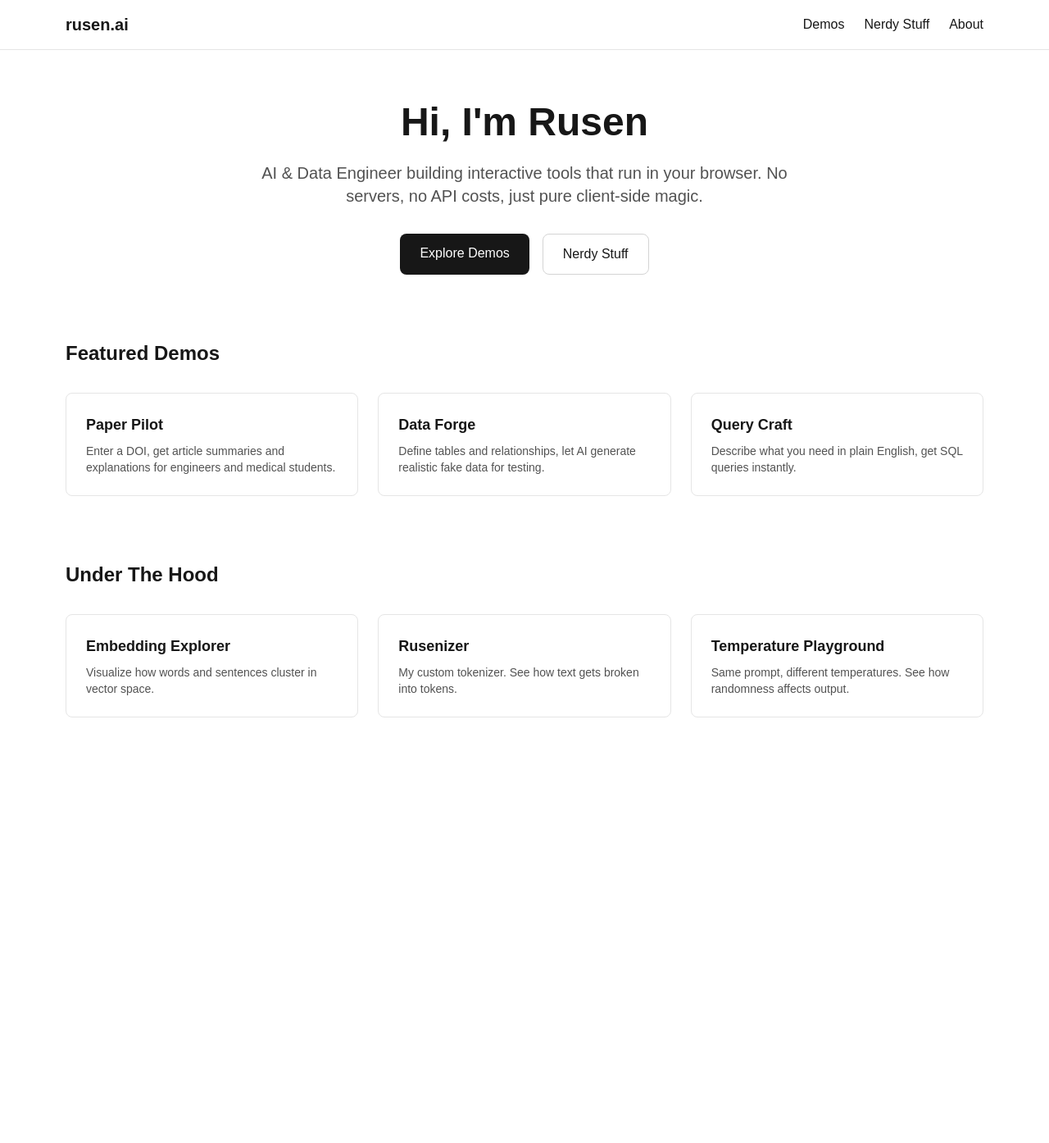
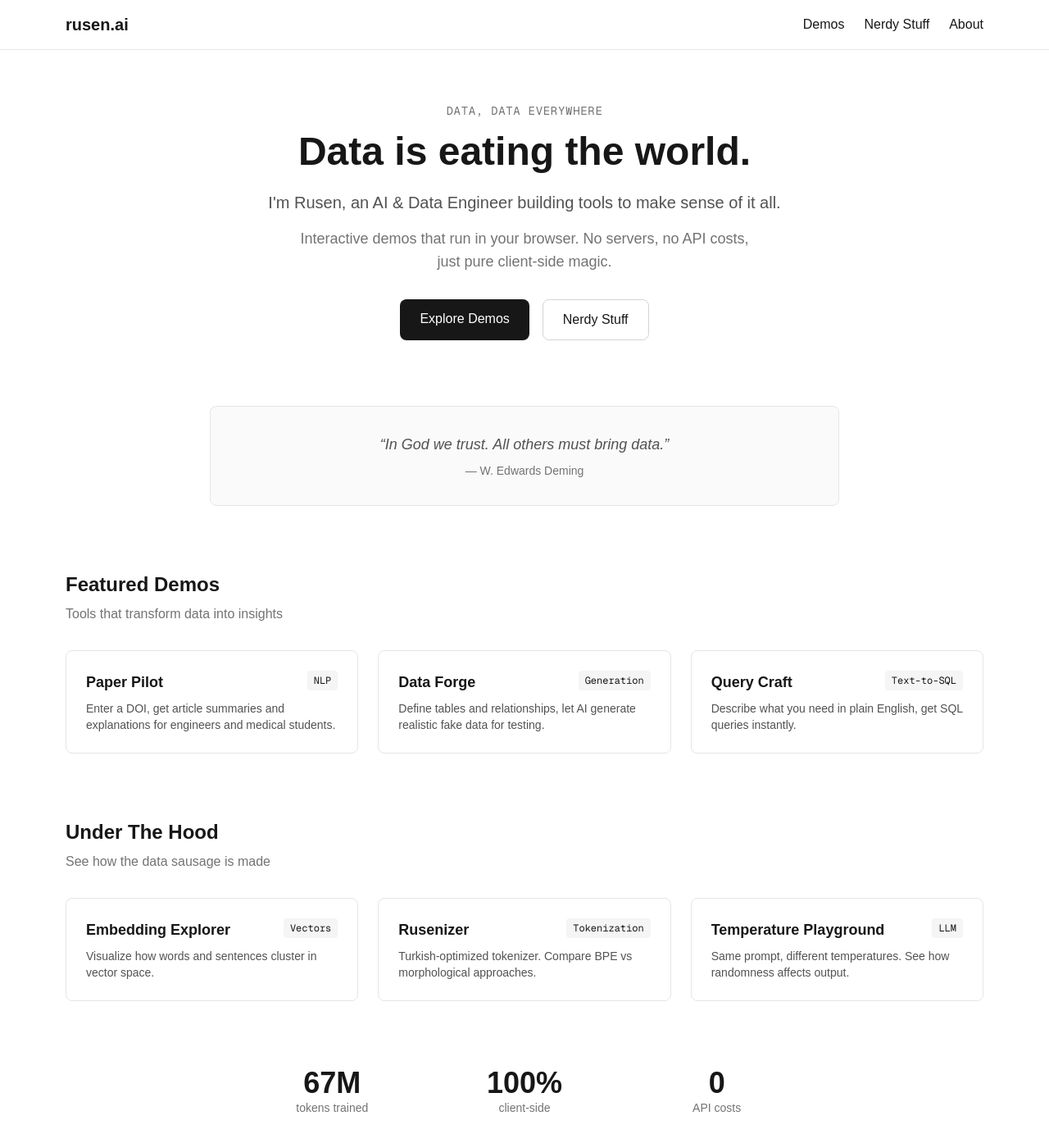
Before and after one commit to rusenbb/rusen-ai, a Next.js app: page / in a window 1280 px wide. Shown: the top 1394 px of the page at 82% size. Before the commit the page ends 939 px from the top, so only its background shows below. Built offline with nearby package versions, Linux system fonts and the light colour scheme.

Commit message:
Update homepage with 'Data is eating the world' theme
- Add "DATA, DATA EVERYWHERE" tagline
- Update hero with data-focused messaging
- Add Deming quote section
- Update stats: 67M tokens, 100% client-side, 0 API costs

```diff
--- a/src/app/page.tsx
+++ b/src/app/page.tsx
@@ -5,12 +5,18 @@ export default function Home() {
     <div className="max-w-6xl mx-auto px-4 py-16">
       {/* Hero Section */}
       <section className="text-center mb-20">
+        <p className="text-sm font-mono text-neutral-500 dark:text-neutral-500 mb-4 tracking-wider">
+          DATA, DATA EVERYWHERE
+        </p>
         <h1 className="text-5xl font-bold mb-6">
-          Hi, I&apos;m Rusen
+          Data is eating the world.
         </h1>
-        <p className="text-xl text-neutral-600 dark:text-neutral-400 mb-8 max-w-2xl mx-auto">
-          AI &amp; Data Engineer building interactive tools that run in your browser.
-          No servers, no API costs, just pure client-side magic.
+        <p className="text-xl text-neutral-600 dark:text-neutral-400 mb-4 max-w-2xl mx-auto">
+          I&apos;m Rusen, an AI &amp; Data Engineer building tools to make sense of it all.
+        </p>
+        <p className="text-lg text-neutral-500 dark:text-neutral-500 mb-8 max-w-xl mx-auto">
+          Interactive demos that run in your browser. No servers, no API costs,
+          just pure client-side magic.
         </p>
         <div className="flex gap-4 justify-center">
           <Link
@@ -28,60 +34,103 @@ export default function Home() {
         </div>
       </section>
 
+      {/* Data Philosophy */}
+      <section className="mb-20 text-center">
+        <div className="max-w-3xl mx-auto p-8 border border-neutral-200 dark:border-neutral-800 rounded-lg bg-neutral-50 dark:bg-neutral-900">
+          <p className="text-lg text-neutral-600 dark:text-neutral-400 italic">
+            &ldquo;In God we trust. All others must bring data.&rdquo;
+          </p>
+          <p className="text-sm text-neutral-500 mt-2">— W. Edwards Deming</p>
+        </div>
+      </section>
+
       {/* Featured Demos */}
       <section className="mb-20">
-        <h2 className="text-2xl font-bold mb-8">Featured Demos</h2>
+        <h2 className="text-2xl font-bold mb-2">Featured Demos</h2>
+        <p className="text-neutral-500 dark:text-neutral-500 mb-8">Tools that transform data into insights</p>
         <div className="grid md:grid-cols-2 lg:grid-cols-3 gap-6">
           <DemoPreview
             title="Paper Pilot"
             description="Enter a DOI, get article summaries and explanations for engineers and medical students."
             href="/demos/paper-pilot"
+            tag="NLP"
           />
           <DemoPreview
             title="Data Forge"
             description="Define tables and relationships, let AI generate realistic fake data for testing."
             href="/demos/data-forge"
+            tag="Generation"
           />
           <DemoPreview
             title="Query Craft"
             description="Describe what you need in plain English, get SQL queries instantly."
             href="/demos/query-craft"
+            tag="Text-to-SQL"
           />
         </div>
       </section>
 
       {/* Nerdy Stuff Preview */}
-      <section>
-        <h2 className="text-2xl font-bold mb-8">Under The Hood</h2>
+      <section className="mb-20">
+        <h2 className="text-2xl font-bold mb-2">Under The Hood</h2>
+        <p className="text-neutral-500 dark:text-neutral-500 mb-8">See how the data sausage is made</p>
         <div className="grid md:grid-cols-2 lg:grid-cols-3 gap-6">
           <DemoPreview
             title="Embedding Explorer"
             description="Visualize how words and sentences cluster in vector space."
             href="/nerdy-stuff/embedding-explorer"
+            tag="Vectors"
           />
           <DemoPreview
             title="Rusenizer"
-            description="My custom tokenizer. See how text gets broken into tokens."
+            description="Turkish-optimized tokenizer. Compare BPE vs morphological approaches."
             href="/nerdy-stuff/rusenizer"
+            tag="Tokenization"
           />
           <DemoPreview
             title="Temperature Playground"
             description="Same prompt, different temperatures. See how randomness affects output."
             href="/nerdy-stuff/temperature-playground"
+            tag="LLM"
           />
+        </div>
+      </section>
+
+      {/* Data Stats */}
+      <section className="text-center">
+        <div className="grid grid-cols-3 gap-8 max-w-2xl mx-auto">
+          <div>
+            <p className="text-4xl font-bold">67M</p>
+            <p className="text-sm text-neutral-500">tokens trained</p>
+          </div>
+          <div>
+            <p className="text-4xl font-bold">100%</p>
+            <p className="text-sm text-neutral-500">client-side</p>
+          </div>
+          <div>
+            <p className="text-4xl font-bold">0</p>
+            <p className="text-sm text-neutral-500">API costs</p>
+          </div>
         </div>
       </section>
     </div>
   );
 }
 
-function DemoPreview({ title, description, href }: { title: string; description: string; href: string }) {
+function DemoPreview({ title, description, href, tag }: { title: string; description: string; href: string; tag?: string }) {
   return (
     <Link
       href={href}
       className="block p-6 border border-neutral-200 dark:border-neutral-800 rounded-lg hover:border-neutral-400 dark:hover:border-neutral-600 transition group"
     >
-      <h3 className="font-semibold text-lg mb-2 group-hover:opacity-80 transition">{title}</h3>
+      <div className="flex items-start justify-between mb-2">
+        <h3 className="font-semibold text-lg group-hover:opacity-80 transition">{title}</h3>
+        {tag && (
+          <span className="text-xs px-2 py-1 bg-neutral-100 dark:bg-neutral-800 rounded font-mono">
+            {tag}
+          </span>
+        )}
+      </div>
       <p className="text-neutral-600 dark:text-neutral-400 text-sm">{description}</p>
     </Link>
   );
```
